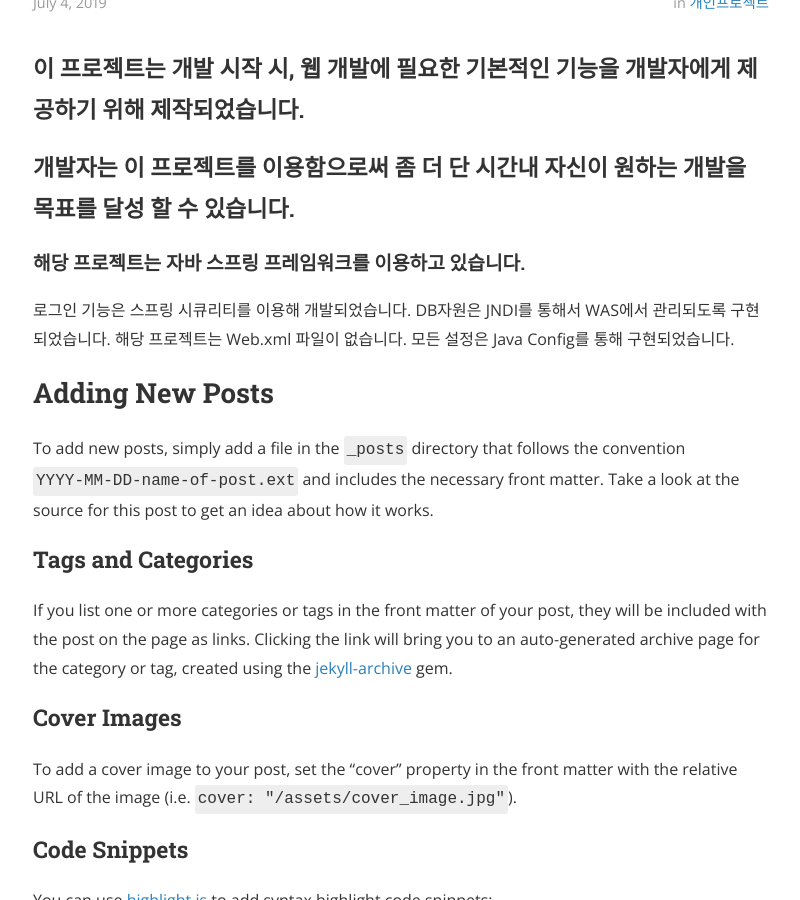
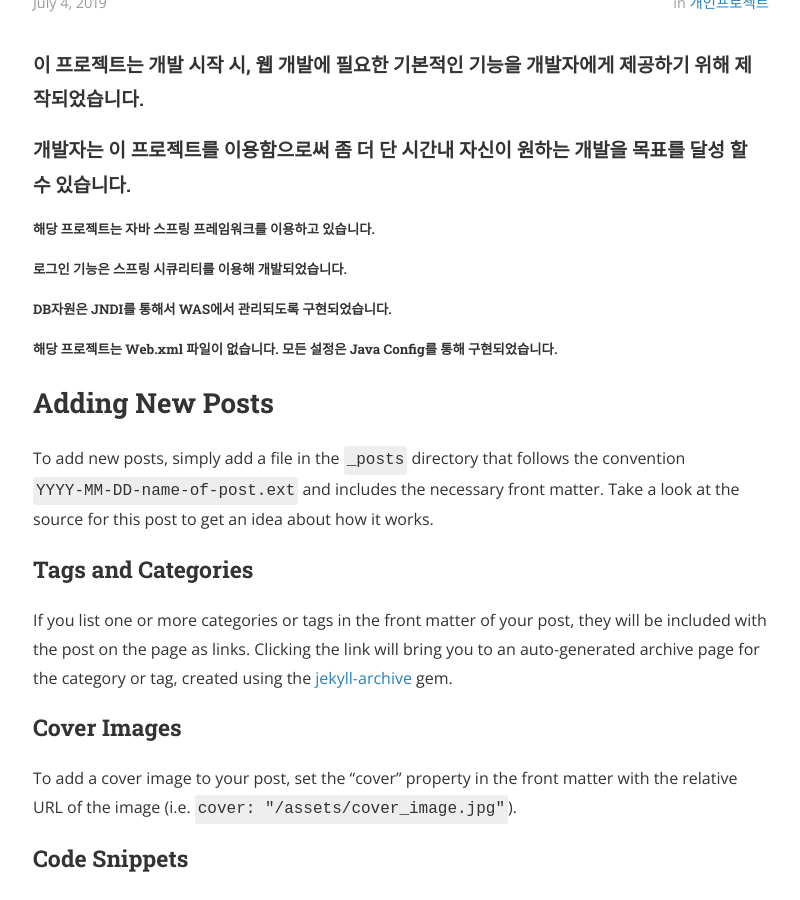
Before and after one commit to parkjinyong12/parkjinyong12.github.io, a Jekyll site: the page built from _posts/2015-04-18-welcome-to-jekyll.markdown, in a window 1280 px wide and 900 px high, scrolled down 529 px. Shown: the whole window, without its empty margins (239-1039 px from the left). Built offline with Jekyll 4.4.1, drawn with Linux system fonts in a browser that asks for light colours; nearby versions of some CDN libraries.

```diff
--- a/_posts/2015-04-18-welcome-to-jekyll.markdown
+++ b/_posts/2015-04-18-welcome-to-jekyll.markdown
@@ -8,12 +8,12 @@ tags:	project
 cover:  "/assets/instacode.png"
 ---
 
-### 이 프로젝트는 개발 시작 시, 웹 개발에 필요한 기본적인 기능을 개발자에게 제공하기 위해 제작되었습니다.
-### 개발자는 이 프로젝트를 이용함으로써 좀 더 단 시간내 자신이 원하는 개발을 목표를 달성 할 수 있습니다.
-#### 해당 프로젝트는 자바 스프링 프레임워크를 이용하고 있습니다.
-로그인 기능은 스프링 시큐리티를 이용해 개발되었습니다.
-DB자원은 JNDI를 통해서 WAS에서 관리되도록 구현되었습니다.
-해당 프로젝트는 Web.xml 파일이 없습니다. 모든 설정은 Java Config를 통해 구현되었습니다.
+#### 이 프로젝트는 개발 시작 시, 웹 개발에 필요한 기본적인 기능을 개발자에게 제공하기 위해 제작되었습니다.
+#### 개발자는 이 프로젝트를 이용함으로써 좀 더 단 시간내 자신이 원하는 개발을 목표를 달성 할 수 있습니다.
+##### 해당 프로젝트는 자바 스프링 프레임워크를 이용하고 있습니다.
+##### 로그인 기능은 스프링 시큐리티를 이용해 개발되었습니다.
+##### DB자원은 JNDI를 통해서 WAS에서 관리되도록 구현되었습니다.
+##### 해당 프로젝트는 Web.xml 파일이 없습니다. 모든 설정은 Java Config를 통해 구현되었습니다.
 
 ## Adding New Posts
 
```
